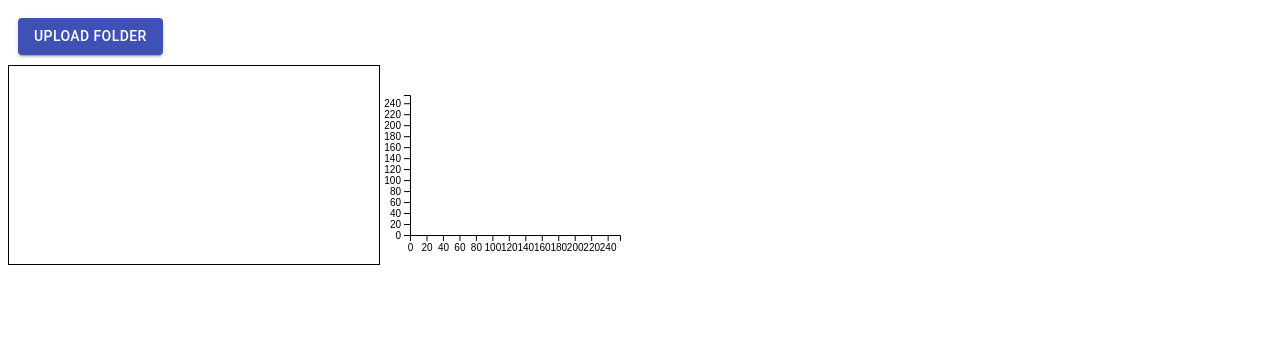
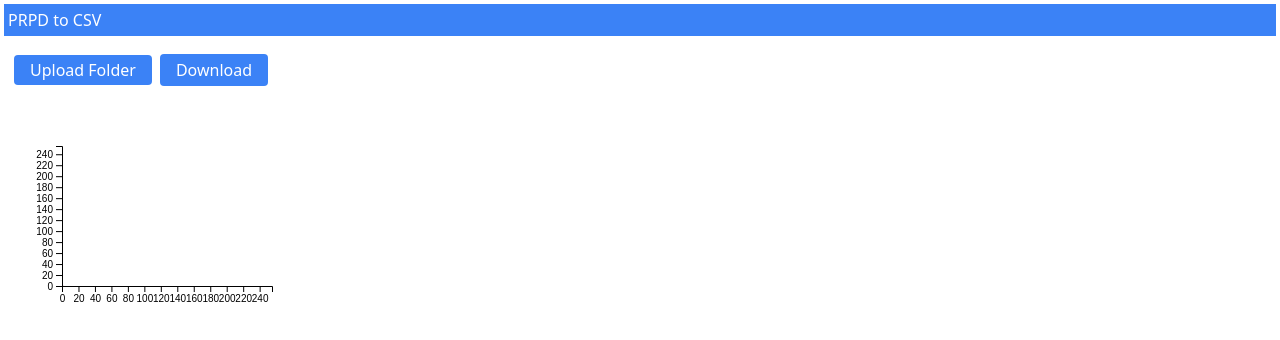
Before and after one commit to kkamsun8/prpdcsv, a React (Create React App) app: page / in a window 1280 px wide. Shown: the top 340 px of the page. Built offline with nearby package versions, Linux system fonts and the light colour scheme.

Commit message:
디자인 변경 및 정리

```diff
--- /dev/null
+++ b/craco.config.js
@@ -0,0 +1,10 @@
+module.exports = {
+    style: {
+        postcss: {
+            plugins: [
+                require('tailwindcss'),
+                require('autoprefixer'),
+            ],
+        },
+    },
+}
--- a/src/App.js
+++ b/src/App.js
@@ -5,6 +5,11 @@ import FileList from './FileList';
 import PRPDGraph from './PRPDGraph';
 import { makeStyles } from '@material-ui/core/styles';
 import Button from '@material-ui/core/Button';
+import JSZip from 'jszip';
+import saveAs from 'file-saver';
+import './index.css';
+
+
 const useStyles = makeStyles(() => ({
   input: {
     padding: 10,
@@ -81,13 +86,11 @@ function App() {
   }
 
   const readFile = (file) => {
-    console.log(`file=${file}`);
     if (!file) { return }; // file이 없을 경우 return
     const fileSlice = file.slice(8); // 파일의 Header 8Byte 이후
     const reader = new FileReader(); // FileReader 객체 생성
     reader.readAsArrayBuffer(fileSlice); // 파일 Read
     reader.onload = () => {  // 파일을 다읽게 되면 콜백
-
       const buffer = reader.result;
       const view = new DataView(buffer);
       const prpdDataRow = [];
@@ -99,22 +102,55 @@ function App() {
     };
   }
 
+  const SaveFile = async () => {
+    const zip = new JSZip();
+
+    for (const file of fileList) {
+
+      const fileSlice = file.slice(8); // 파일의 Header 8Byte 이후
+      const reader = new FileReader(); // FileReader 객체 생성
+      reader.readAsArrayBuffer(fileSlice); // 파일 Read
+      reader.onload = async () => {  // 파일을 다읽게 되면 콜백
+        const buffer = reader.result;
+        const view = new DataView(buffer);
+        const prpdDataRow = [];
+        for (let index = 0; index < 65536; index++) {
+          const data = view.getUint16((index * 2), false);
+          prpdDataRow.push(data);
+        }
+        const prpdData2D = [];
+        while (prpdDataRow.length) prpdData2D.push(prpdDataRow.splice(0, 256));
+        console.log(file.name);
+        console.log(prpdData2D.map((d) => d.join()).join('\n'));
+        const prpdCsv = prpdData2D.map((d) => d.join()).join('\n');
+        await zip.file(file.name, prpdCsv);
+      }
+    }
+    zip.generateAsync({ type: "blob" })
+      .then((blob) => { saveAs(blob, "test.zip"); })
+
+
+    // zip.file("Hello.txt", "Hello World\n");
+    // zip.folder("images");
+    // zip.generateAsync({ type: "blob" })
+    //   .then((blob) => { saveAs(blob, "test.zip"); })
+  }
+
   const classes = useStyles();
   return (
     <div className="App">
+      <h1 className="bg-blue-500 text-white m-1 p-1">PRPD to CSV</h1>
       <div className={classes.input}>
-        <Button variant="contained" component="label" color="primary">
+        <label className="bg-blue-500 m-1 p-1 hover:bg-blue-700 text-white py-1 px-4 rounded">
           Upload Folder
           <input type="file" onChange={handleChangeFolder} id="folder-upload" name="folder[]" webkitdirectory="" directory="" hidden />
-        </Button>
+        </label>
+        <button className="bg-blue-500 m-1 p-1 hover:bg-blue-700 text-white py-1 px-4 rounded" onClick={SaveFile}>Download</button>
       </div>
       <div className={classes.wrapper}>
         <FileList data={fileList} readFile={readFile}></FileList>
         <PRPDGraph data={data} />
       </div>
-      {/* <LargeHigh data={csvData} /> */}
-
-
     </div>
   );
 }
--- a/src/File.js
+++ b/src/File.js
@@ -25,17 +25,14 @@ const File = ({ file, readFile }) => {
 
     return (
         <>
-            <ListItem
+            <li
                 button
                 onClick={() => readFile(fileData)}
-                className={classes.root}
+                className="text-xs hover:bg-blue-100 cursor-pointer"
             >
-                <ListItemText
-                    primary={fileName}
-                    className={classes.text}
-                />
-            </ListItem>
-            <Divider />
+                {fileName}
+            </li>
+            <hr />
         </>
     )
 }
--- a/src/FileList.js
+++ b/src/FileList.js
@@ -29,18 +29,14 @@ const FileList = ({ data, readFile }) => {
         for (const file of data) {
             fileList.push(file);
         }
-        // result = Object.keys(data).map((key) => [data[key]])
-        // console.log(result)
     }
 
-    const classes = useStyles();
-
     return (
-        <div className={classes.root}>
-            <List>
+        <div>
+            <ul className="overflow-auto m-2 h-64">
                 {fileList.map(f =>
                     <File file={f} readFile={readFile} />)}
-            </List>
+            </ul>
         </div >
     )
 }
--- a/src/PRPDGraph.js
+++ b/src/PRPDGraph.js
@@ -84,7 +84,7 @@ const PRPDGraph = ({ data }) => {
 
     return (
         <>
-            <svg ref={svgRef}>
+            <svg className="flex m-4 " ref={svgRef}>
             </svg>
         </>
     )
--- /dev/null
+++ b/src/index.css
@@ -0,0 +1,4 @@
+/* ./src/index.css */
+@tailwind base;
+@tailwind components;
+@tailwind utilities;
--- a/src/index.js
+++ b/src/index.js
@@ -2,6 +2,7 @@ import React from 'react';
 import ReactDOM from 'react-dom';
 import App from './App';
 import reportWebVitals from './reportWebVitals';
+import './index.css';
 
 ReactDOM.render(
   <React.StrictMode>
--- /dev/null
+++ b/tailwind.config.js
@@ -0,0 +1,11 @@
+module.exports = {
+  purge: ['./src/**/*.{js,jsx,ts,tsx}', './public/index.html'],
+  darkMode: false, // or 'media' or 'class'
+  theme: {
+    extend: {},
+  },
+  variants: {
+    extend: {},
+  },
+  plugins: [],
+}
--- /dev/null
+++ b/test/index.js
@@ -0,0 +1,10 @@
+const JSZip = require('jszip');
+// import saveAs from 'file-saver';
+const saveAs = require('file-saver');
+
+const zip = new JSZip();
+zip.file("Hello.txt", "Hello World\n");
+const img = zip.folder("images");
+saveAs(zip, "hello world.txt");
+
+console.log("Hello")
```
Also changed, not shown: package.json (+19 -5 lines), 2 other files (tests, documents, lock files or other folders).
